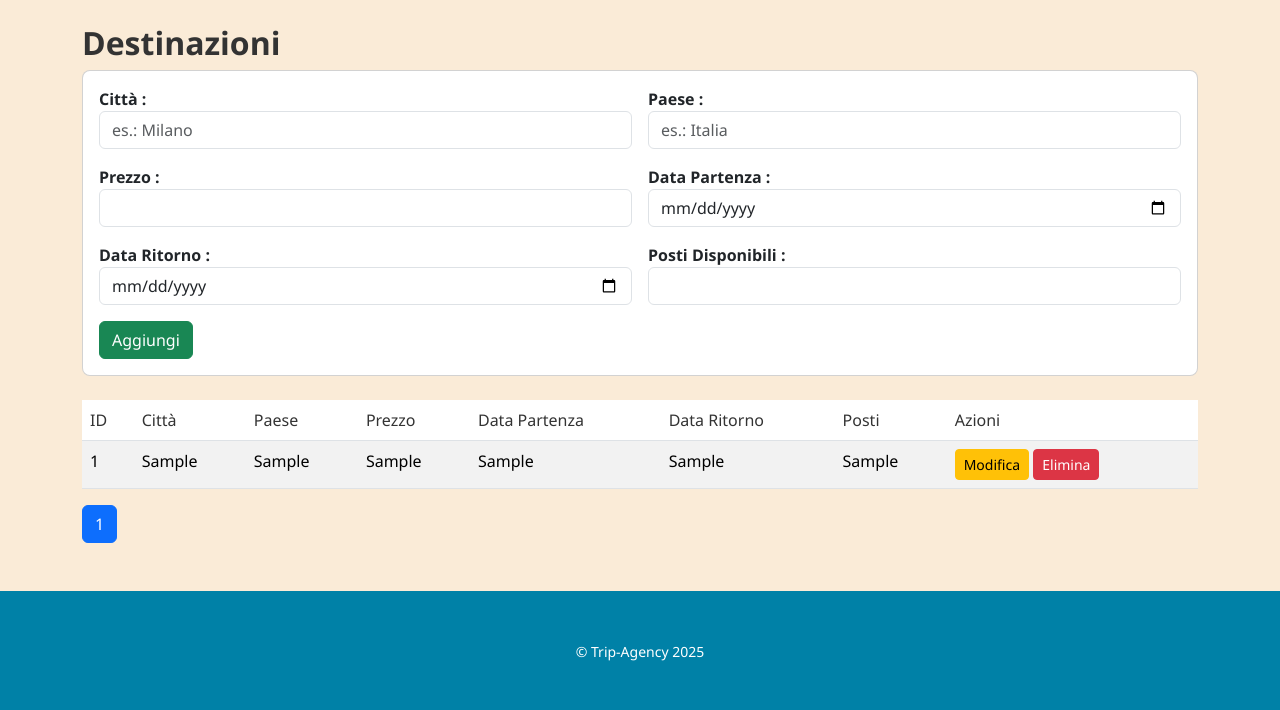
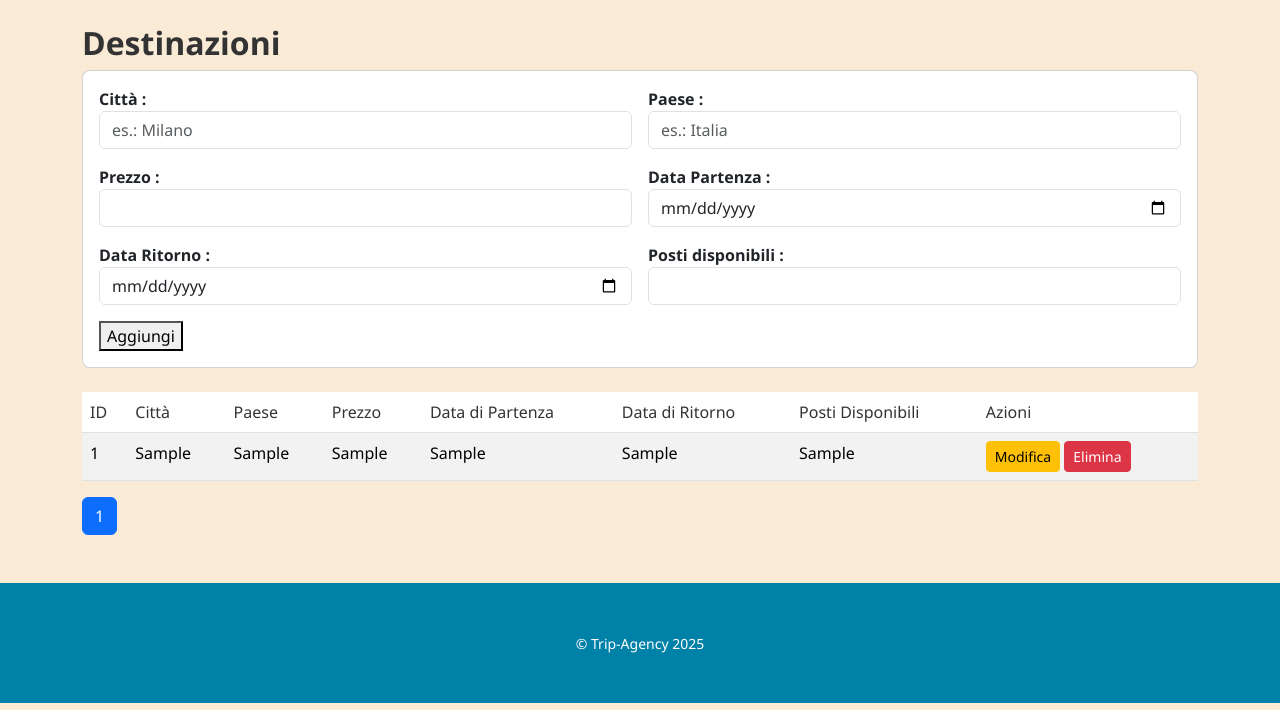
Before and after one commit to chiaratanzi00/DB_MYSQL_PHP, a PHP site: page /destinazioni.php in a window 1280 px wide. Shown: the part 76-786 px from the top of the page. Run offline with PHP 8.4, Linux system fonts and the light colour scheme; tables that the repository leaves empty or names only in its code hold one stand-in row (values such as "Sample post").

Commit message:
modifiche

```diff
--- a/TRIP_AGENCY/destinazioni.php
+++ b/TRIP_AGENCY/destinazioni.php
@@ -1,5 +1,7 @@
-<?php include 'header.php'; ?>
-<?php include 'db.php';
+<?php
+    include 'header.php';
+    include 'db.php';
+
 
     //Logica per impaginazione
     $perPagina = 10;  // n elementi mostrati per pagina
@@ -7,84 +9,77 @@ $page = isset($_GET['page']) ? max(1, intval($_GET['page'])) : 1;
     $offset = ($page - 1) * $perPagina;
 
 
-//===========================  LOGICA DI AGGIUNTA DESTINAZIONE
+
+
+
+    //LOGICA DI AGGIUNTA
     //chiamata POST che prende il gancio del bottone aggiugi del form, prendendo i valori inseriti nei vari campi
     if($_SERVER["REQUEST_METHOD"] === "POST" && isset($_POST['aggiungi'])){
 
         //Preparo lo stato stmt -> statement
-$stmt = $conn->prepare("INSERT INTO destinazioni
-        (citta, paese, prezzo, data_partenza, data_ritorno, posti_disponibili)
-        VALUES (?, ?, ?, ?, ?, ?)
-");
+        $stmt = $conn->prepare("INSERT INTO destinazioni (citta, paese, prezzo, data_partenza, data_ritorno, posti_disponibili)
+                                VALUES  (?, ?, ?, ?, ?, ?)");
+        //Binding dei parametri e tipizzo
+        $stmt->bind_param("ssdssi", $_POST['citta'], $_POST['paese'], $_POST['prezzo'],$_POST['data_partenza'], $_POST['data_ritorno'], $_POST['posti_disponibili']);
 
-//Binding dei parametri e tipizzo
-$stmt->bind_param("ssdssi",
-        $_POST['citta'],
-        $_POST['paese'],
-        $_POST['prezzo'],
-        $_POST['data_partenza'],
-        $_POST['data_ritorno'],
-        $_POST['posti_disponibili']
-    );
-
+        //eseguo lo statement
         $stmt->execute();
 
-    echo "<div class='alert alert-success'>Destinazione aggiunta con successo!</div>";
+        echo "<div class='alert alert-success'>Destinazione Aggiunta!</div>";
+
+
     }
 
 
 
-// =========================== LOGICA DI MODIFICA
+
+
+    //LOGICA DI MODIFICA
     $destinazione_modifica = null;
 
-if (isset($_GET['modifica'])) {
+    if (isset($_GET['modifica'])){
 
-    $id = intval($_GET['modifica']);
-    $res = $conn->query("SELECT * FROM destinazioni WHERE id = $id");
+
+        $res = $conn->query("SELECT * FROM destinazioni WHERE id = " . intval($_GET['modifica']));
 
         $destinazione_modifica = $res->fetch_assoc();
+
     }
 
 
-// ============================== SALVATAGGIO MODIFICA
+
+
+
+    //MODIFICA DEL DATO, SALVATAGGIO
     if($_SERVER["REQUEST_METHOD"] === "POST" && isset($_POST['salva_modifica'])){
 
         //PREPARE
-$stmt = $conn->prepare("UPDATE destinazioni
-        SET citta=?, paese=?, prezzo=?, data_partenza=?, data_ritorno=?, posti_disponibili=?
-        WHERE id=?"
-);
-
+        $stmt = $conn->prepare("UPDATE destinazioni SET citta=?, paese=?, prezzo=?, data_partenza=?, data_ritorno=?, posti_disponibili=? WHERE id=?");
         //BINDING
-$stmt->bind_param("ssdssii",
-        $_POST['citta'],
-        $_POST['paese'],
-        $_POST['prezzo'],
-        $_POST['data_partenza'],
-        $_POST['data_ritorno'],
-        $_POST['posti_disponibili'],
-        $_POST['id']
-);
-
+        $stmt->bind_param("ssdssii" ,$_POST['citta'],$_POST['paese'],$_POST['prezzo'],$_POST['data_partenza'],$_POST['data_ritorno'],$_POST['posti_disponibili'],$_POST['id']);
         //ESECUZIONE QUERY
         $stmt->execute();
-
         //messaggio
-echo "<div class='alert alert-info'>Destinazione modificata correttamente!</div>";
+        echo "<div class='alert alert-info'>Destinazione Modificata correttamente</div>";
     }
 
-// ============================== CANCELLAZIONE DESTINAZIONE
+
+
+
+
+    //CANCELLAZIONE CLIENTE
     if(isset($_GET['elimina'])){
 
         $id = intval($_GET['elimina']);
-$stmt = $conn->prepare("DELETE FROM destinazioni WHERE id=?");
-$stmt->bind_param("i", $id);
-$stmt->execute();
+        $conn->query("DELETE FROM destinazioni WHERE id = $id");
 
-echo "<div class='alert alert-info'>Destinazione eliminata correttamente</div>";
+        echo "<div class='alert alert-info'>Destinazione Cancellata correttamente</div>";
     }
 
+
  ?>
+
+
 
 
 
@@ -92,9 +87,7 @@ echo "<div class='alert alert-info'>Destinazione eliminata correttamente</div>";
 
     <!--Form-->
     <div class="card mb-4">
-
         <div class="card-body">
-
             <form action="" method="POST">
 
                 <?php if($destinazione_modifica): ?>
@@ -103,53 +96,76 @@ echo "<div class='alert alert-info'>Destinazione eliminata correttamente</div>";
 
                 <?php endif; ?>
 
-
                 <div class="row g-3">
 
                     <div class="col-md-6">
                         <label style="font-weight: 600;" for="">Città : </label>
+
+                        <!--con value prendo il valore del campo inserito-->
                         <input type="text" name="citta" class="form-control" placeholder="es.: Milano"
+
+
                         value="<?= $destinazione_modifica['citta'] ?? ''?>"
+
                         required>
                     </div>
 
                     <div class="col-md-6">
                         <label style="font-weight: 600;" for="">Paese : </label>
                         <input type="text" name="paese" class="form-control" placeholder="es.: Italia"
+
                         value="<?= $destinazione_modifica['paese'] ?? ''?>"
+
                         required>
                     </div>
 
                     <div class="col-md-6">
                         <label style="font-weight: 600;" for="">Prezzo : </label>
-                        <input type="number" name="prezzo" class="form-control" placeholder=""
-                        value="<?= $destinazione_modifica['prezzo'] ?? ''?>" required>
+                        <input type="number" min="1" name="prezzo" class="form-control" placeholder=""
+
+                        value="<?= $destinazione_modifica['prezzo'] ?? ''?>"
+
+                        required>
                     </div>
 
                     <div class="col-md-6">
                         <label style="font-weight: 600;" for="">Data Partenza : </label>
                         <input type="date" name="data_partenza" class="form-control" placeholder=""
-                        value="<?= $destinazione_modifica['data_partenza'] ?? ''?>" required>
+
+                        value="<?= $destinazione_modifica['data_partenza'] ?? ''?>"
+
+                        required>
                     </div>
 
                     <div class="col-md-6">
                         <label style="font-weight: 600;" for="">Data Ritorno : </label>
                         <input type="date" name="data_ritorno" class="form-control" placeholder=""
-                        value="<?= $destinazione_modifica['data_ritorno'] ?? ''?>" required>
+
+                        value="<?= $destinazione_modifica['data_ritorno'] ?? ''?>"
+
+                        required>
                     </div>
 
                     <div class="col-md-6">
-                        <label style="font-weight: 600;" for="">Posti Disponibili : </label>
-                        <input type="number" name="posti_disponibili" class="form-control" placeholder=""
-                        value="<?= $destinazione_modifica['posti_disponibili'] ?? ''?>"required>
+                        <label style="font-weight: 600;" for="">Posti disponibili : </label>
+                        <input type="number" min ="1" name="posti_disponibili" class="form-control" placeholder=""
+
+                        value="<?= $destinazione_modifica['posti_disponibili'] ?? ''?>"
+
+                        required>
                     </div>
 
 
+
                     <div class="col-12">
-                        <button name="<?= $destinazione_modifica ? 'salva_modifica' : 'aggiungi' ?>" class="btn btn-<?= $destinazione_modifica ? 'warning' : 'success' ?>"
+
+                        <button
+                            name="<?= $destinazione_modifica ? 'salva_modifica' : 'aggiungi' ?>"
+                            class="<?= $destinazione_modifica ? 'warning' : 'success' ?>"
                             type="submit">
-                        <?= $destinazione_modifica? 'Salva' : 'Aggiungi' ?>
+                            <?= $destinazione_modifica ? 'Salva' : 'Aggiungi' ?>
                         </button>
+
                     </div>
 
                 </div>
@@ -159,8 +175,7 @@ echo "<div class='alert alert-info'>Destinazione eliminata correttamente</div>";
 
 
 
-
-    <!-- ============================== LOGICA RENDER -->
+    <!--LOGICA RENDER -->
     <?php
 
         //vado a conteggiare il totale dei clienti con query
@@ -174,27 +189,28 @@ echo "<div class='alert alert-info'>Destinazione eliminata correttamente</div>";
 
 
 
+
+
     <!--Tabella-->
     <table class="table table-striped">
 
         <thead>
-
+            <!--Intestazione tabella-->
             <tr>
 
                 <th>ID</th>
                 <th>Città</th>
                 <th>Paese</th>
                 <th>Prezzo</th>
-                <th>Data Partenza</th>
-                <th>Data Ritorno</th>
-                <th>Posti</th>
+                <th>Data di Partenza</th>
+                <th>Data di Ritorno</th>
+                <th>Posti Disponibili</th>
                 <th>Azioni</th>
 
             </tr>
 
         </thead>
-
-
+        <!--Corpo tabella-->
         <tbody>
 
             <?php while ($row = $result->fetch_assoc()) : ?>
@@ -207,18 +223,15 @@ echo "<div class='alert alert-info'>Destinazione eliminata correttamente</div>";
                     <td><?= $row['data_partenza'] ?></td>
                     <td><?= $row['data_ritorno'] ?></td>
                     <td><?= $row['posti_disponibili'] ?></td>
-
                     <td>
 
-                    <a class="btn btn-sm btn-warning" href="?modifica=<?= $row['id'] ?>">Modifica</a>
-                    <a class="btn btn-sm btn-danger" href="?elimina=<?= $row['id'] ?>"
-                        onclick="return confirm('Sei sicuro di voler eliminare?');">
-                        Elimina
-                    </a>
+                        <a class="btn btn-sm btn-warning" href="?modifica=<?= $row['id']  ?>">Modifica</a>
+                        <a class="btn btn-sm btn-danger" href="?elimina=<?= $row['id']  ?>" onclick="return confirm ('Sicuro?')">Elimina</a>
+
 
                     </td>
+                </tr>
 
-                </tr>
 
             <?php endwhile; ?>
 
@@ -227,14 +240,22 @@ echo "<div class='alert alert-info'>Destinazione eliminata correttamente</div>";
     </table>
 
 
-    <!-- PAGINAZIONE -->
+
+    <!--Paginazione-->
     <nav>
+
         <ul class="pagination">
-        <?php for ($i = 1; $i <= $totalPages; $i++): ?>
-            <li class="page-item <?= ($i == $page) ? 'active' : '' ?>">
+
+            <?php for($i = 1; $i <= $totalPages; $i++ ) : ?>
+
+                <li class="page-item <?= $i == $page ? 'active' : '' ?>">
                     <a class="page-link" href="?page=<?= $i ?>"><?= $i ?></a>
                 </li>
+
             <?php endfor; ?>
+
+
+
         </ul>
     </nav>
 
--- a/TRIP_AGENCY/header.php
+++ b/TRIP_AGENCY/header.php
@@ -28,10 +28,10 @@
                 data-bs-target="#navbarNav"
                 aria-controls="navbarNav"
                 aria-expanded="false"
-                aria-label="Toggle navigation">
+                aria-label="Toggle navigation"
+        >
             <span class="navbar-toggler-icon"></span>
         </button>
-
 
         <div class="collapse navbar-collapse" id="navbarNav">
             <div class="navbar-nav ms-auto">
--- a/TRIP_AGENCY/ricerca.php
+++ b/TRIP_AGENCY/ricerca.php
@@ -0,0 +1,5 @@
+<?php  include 'header.php' ?>
+
+<?php  include 'db.php' ?>
+
+<?php  include 'footer.php' ?>
--- a/TRIP_AGENCY/style.css
+++ b/TRIP_AGENCY/style.css
@@ -45,11 +45,14 @@ h1, h2, h3 {
 
 }
 
+
 .table thead th {
 
     font-weight: 200;
     color: #333;
 }
+
+
 
 
 footer{
```
Also changed, not shown: TRIP_AGENCY/MYSQL.TXT (+16 -2 lines), TRIP_AGENCY/prenotazioni.php (+19 -3 lines), TRIP_AGENCY/SCHEMA_ER.TXT (line endings or trailing spaces), TRIP_AGENCY/index.php (line endings or trailing spaces). Lines whose indentation alone changed are shown as unchanged.
